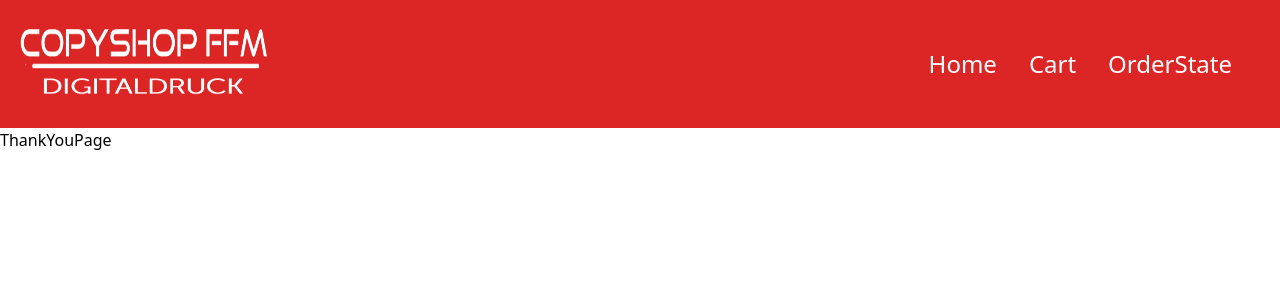
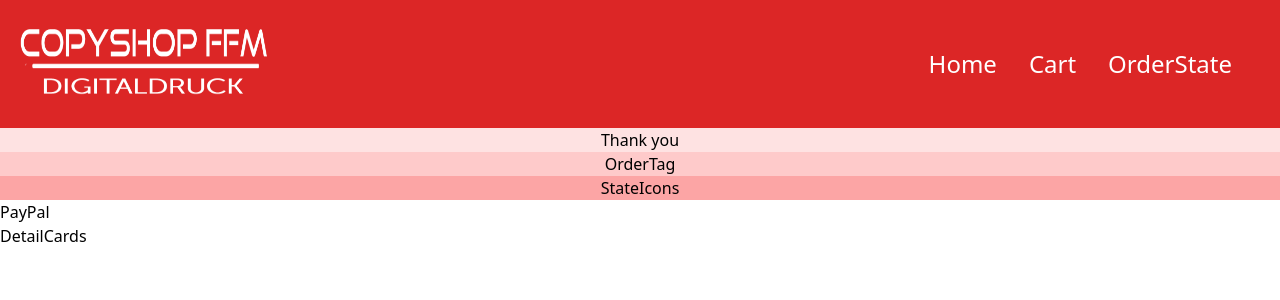
Before and after one commit to Fair-Technology/CopyshopFFM-ReactJS, a React (Vite) app: page /thankyou in a window 1280 px wide. Shown: the top 300 px of the page. Built offline with nearby package versions, Linux system fonts and the light colour scheme.

Commit message:
COP-4-checkout UI done

```diff
--- a/src/pages/checkout.tsx
+++ b/src/pages/checkout.tsx
@@ -3,8 +3,8 @@ import Heading from "../components/heading";
 
 const CheckOutPage = () => {
 	return (
-		<div className="flex p-2 justify-center bg-green-200">
-			<div className="2xl:max-w-screen-2xl w-full sm:flex bg-green-400">
+		<div className="flex p-2 justify-center ">
+			<div className="2xl:max-w-screen-2xl w-full sm:flex ">
 				<Left />
 				<Right />
 			</div>
--- a/src/pages/thankyou.tsx
+++ b/src/pages/thankyou.tsx
@@ -1,5 +1,34 @@
 const ThankYouPage = () => {
-	return <div>ThankYouPage</div>;
+	return (
+		<div>
+			<ThankYou />
+			<PayPal />
+			<DetailCards />
+		</div>
+	);
 };
 
 export default ThankYouPage;
+
+const ThankYou = () => {
+	return (
+		<div>
+			<div className="bg-red-100 flex justify-center">Thank you</div>
+			<div className="bg-red-200 flex justify-center">
+				<OrderNumTag />
+			</div>
+			<div className="bg-red-300 flex justify-center">StateIcons</div>
+		</div>
+	);
+};
+
+const OrderNumTag = () => {
+	return <div>OrderTag</div>;
+};
+
+const PayPal = () => {
+	return <div>PayPal</div>;
+};
+const DetailCards = () => {
+	return <div>DetailCards</div>;
+};
```
